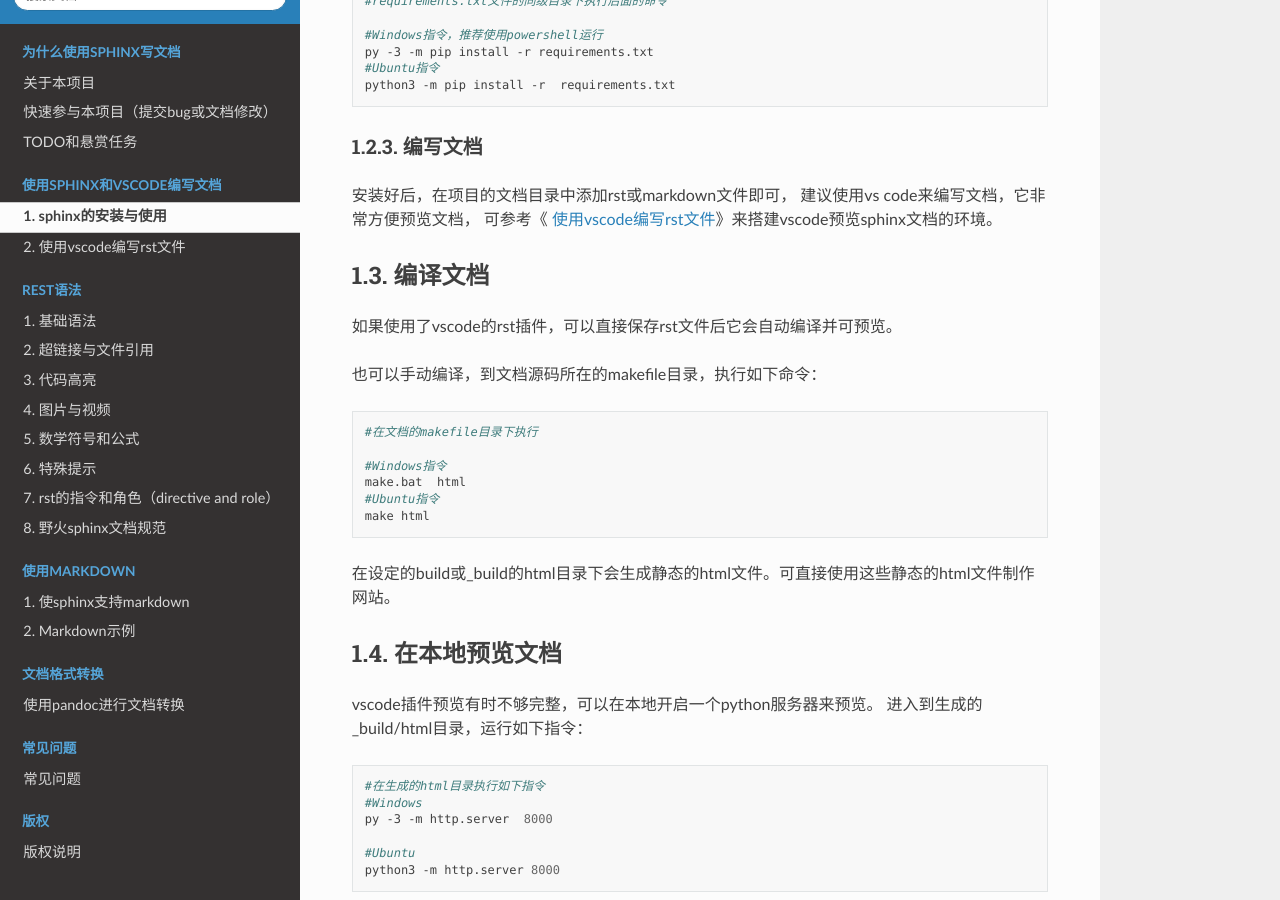
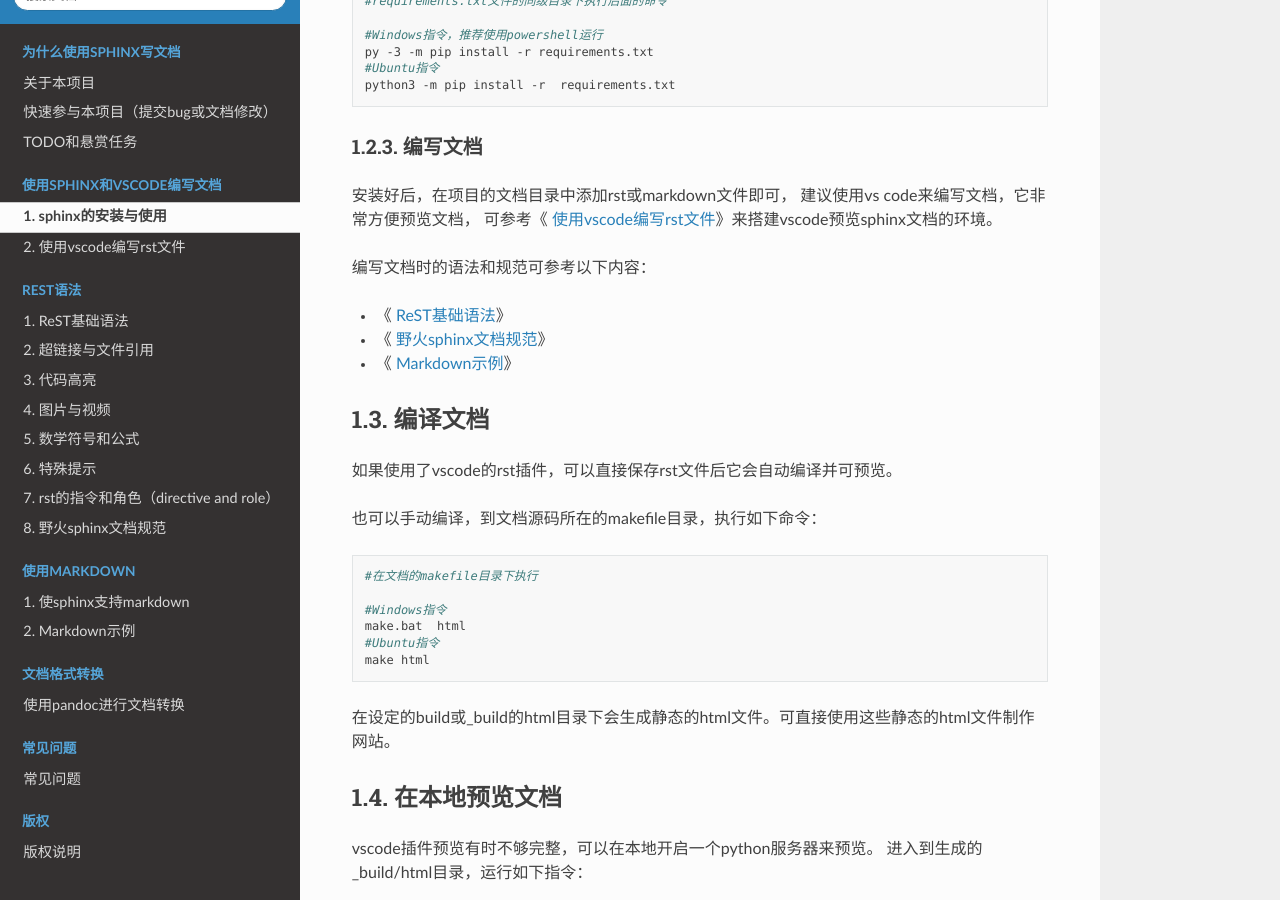
Before and after one commit to Embedfire/ebf_contribute_guide, a Sphinx documentation site: the page built from documentation/install-sphinx-env/sphinx.rst, in a window 1280 px wide and 900 px high, scrolled down 2126 px. Built offline with Sphinx 7.4.7 and the Read the Docs theme 2.0.0, drawn with Linux system fonts in a browser that asks for light colours; pages that are not in the unit, such as notebooks, are missing from menus.

Commit message:
更新引用说明

```diff
--- a/documentation/install-sphinx-env/sphinx.rst
+++ b/documentation/install-sphinx-env/sphinx.rst
@@ -122,6 +122,12 @@ Ubuntu下使用如下指令安装
 建议使用vs code来编写文档，它非常方便预览文档，
 可参考《 :doc:`vscode`》来搭建vscode预览sphinx文档的环境。
 
+编写文档时的语法和规范可参考以下内容：
+
+- 《 :doc:`../rest-syntax/base-syntax`》
+- 《 :doc:`../rest-syntax/rule`》
+- 《 :doc:`../markdown-syntax/markdown-demo`》
+
 
 
 编译文档
--- a/documentation/rest-syntax/base-syntax.rst
+++ b/documentation/rest-syntax/base-syntax.rst
@@ -3,7 +3,7 @@
 .. highlight:: rst
 
 ==========================================
-基础语法
+ReST基础语法
 ==========================================
 
 rst的基础语法和markdown差不多，
```
